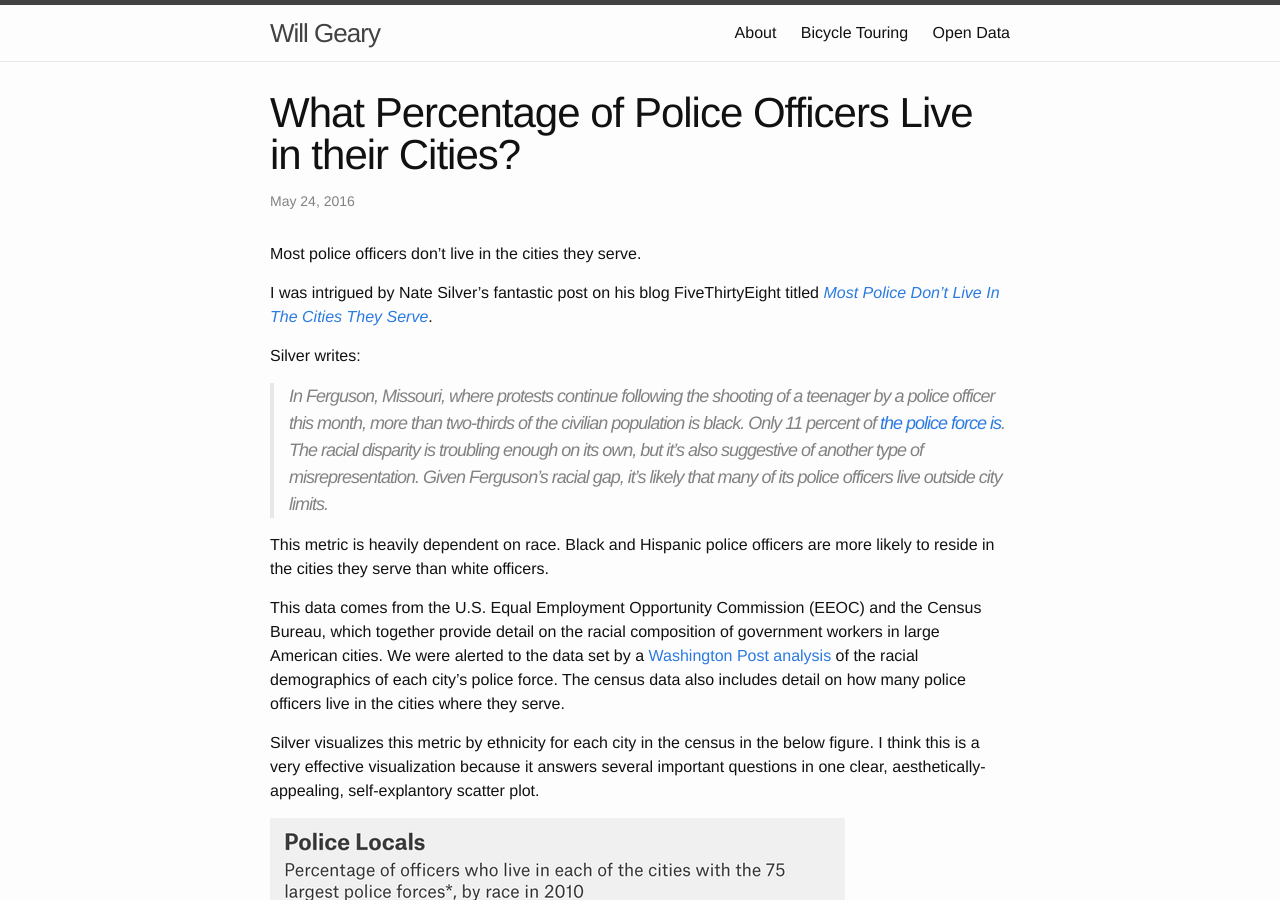
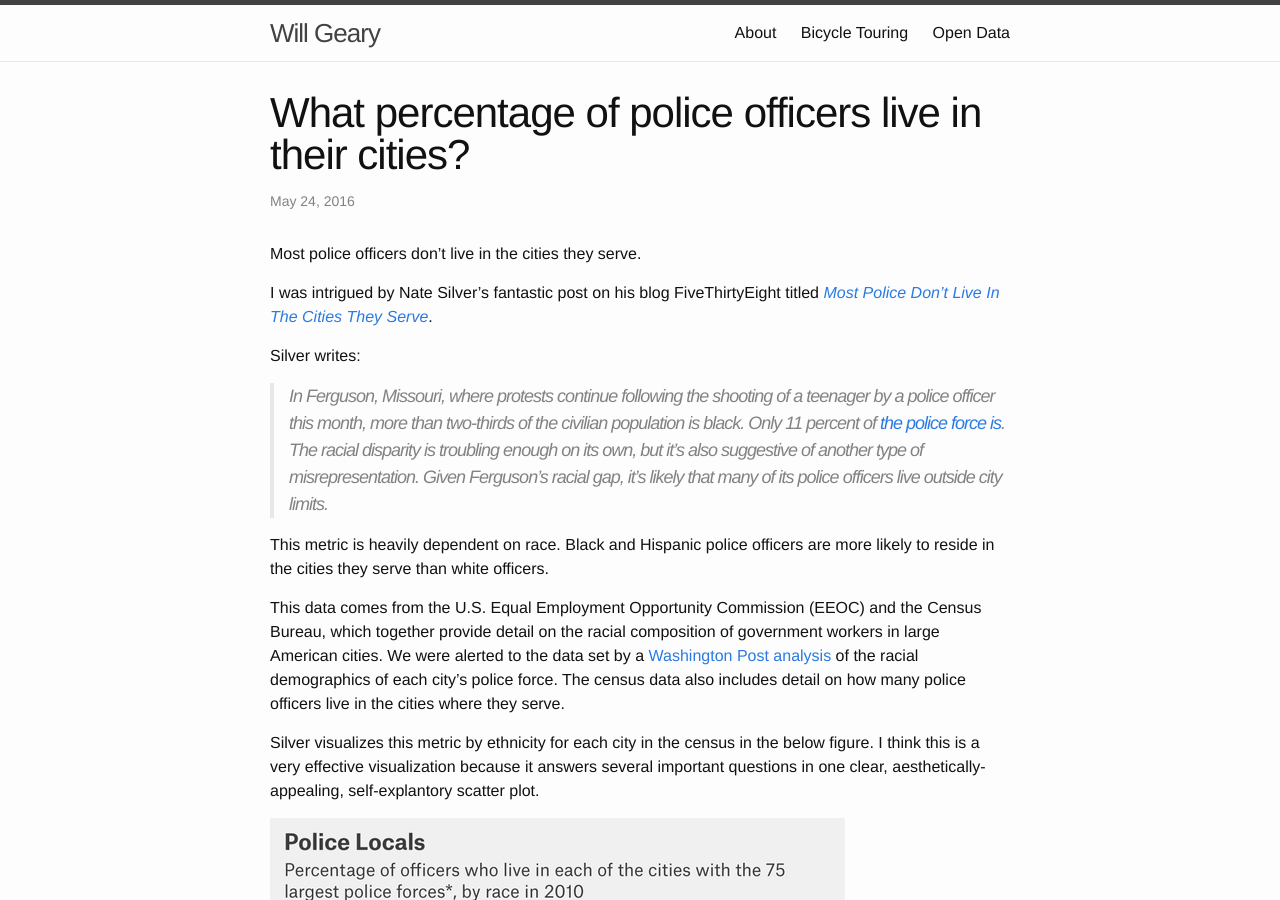
Before and after one commit to willgeary/willgeary.github.io, a Jekyll site: the page built from _posts/2016-05-24-do-police-officers-live-in-their-own-cities.markdown, in a window 1280 px wide and 900 px high. Built offline with Jekyll 4.4.1, drawn with Linux system fonts in a browser that asks for light colours; nearby versions of some CDN libraries.

Commit message:
save my work

```diff
--- a/_posts/2016-05-24-do-police-officers-live-in-their-own-cities.markdown
+++ b/_posts/2016-05-24-do-police-officers-live-in-their-own-cities.markdown
@@ -1,6 +1,6 @@
 ---
 layout: post
-title:  "What Percentage of Police Officers Live in their Cities?"
+title:  "What percentage of police officers live in their cities?"
 date:   2016-05-24 11:15:14 -0400
 categories: data
 ---
```
